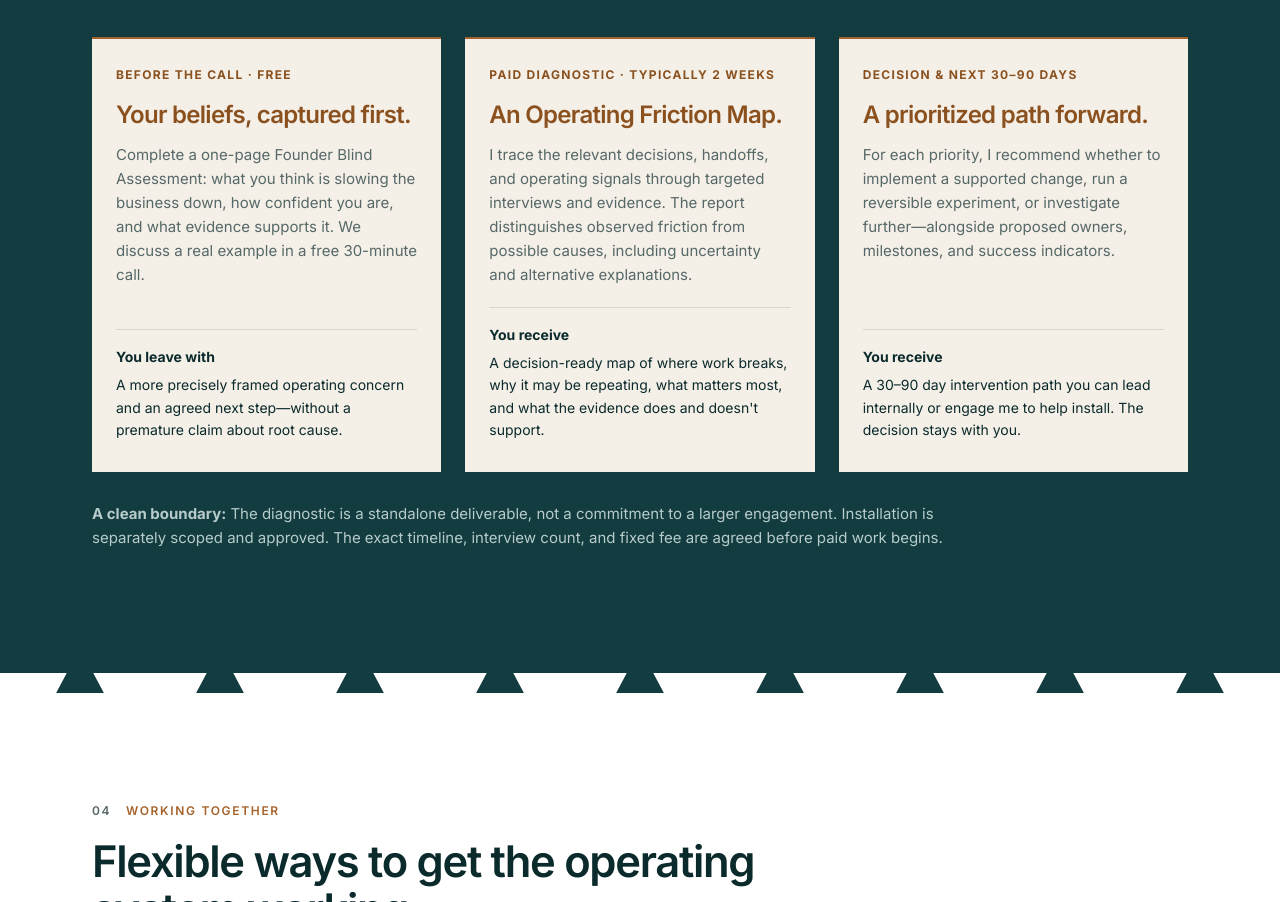
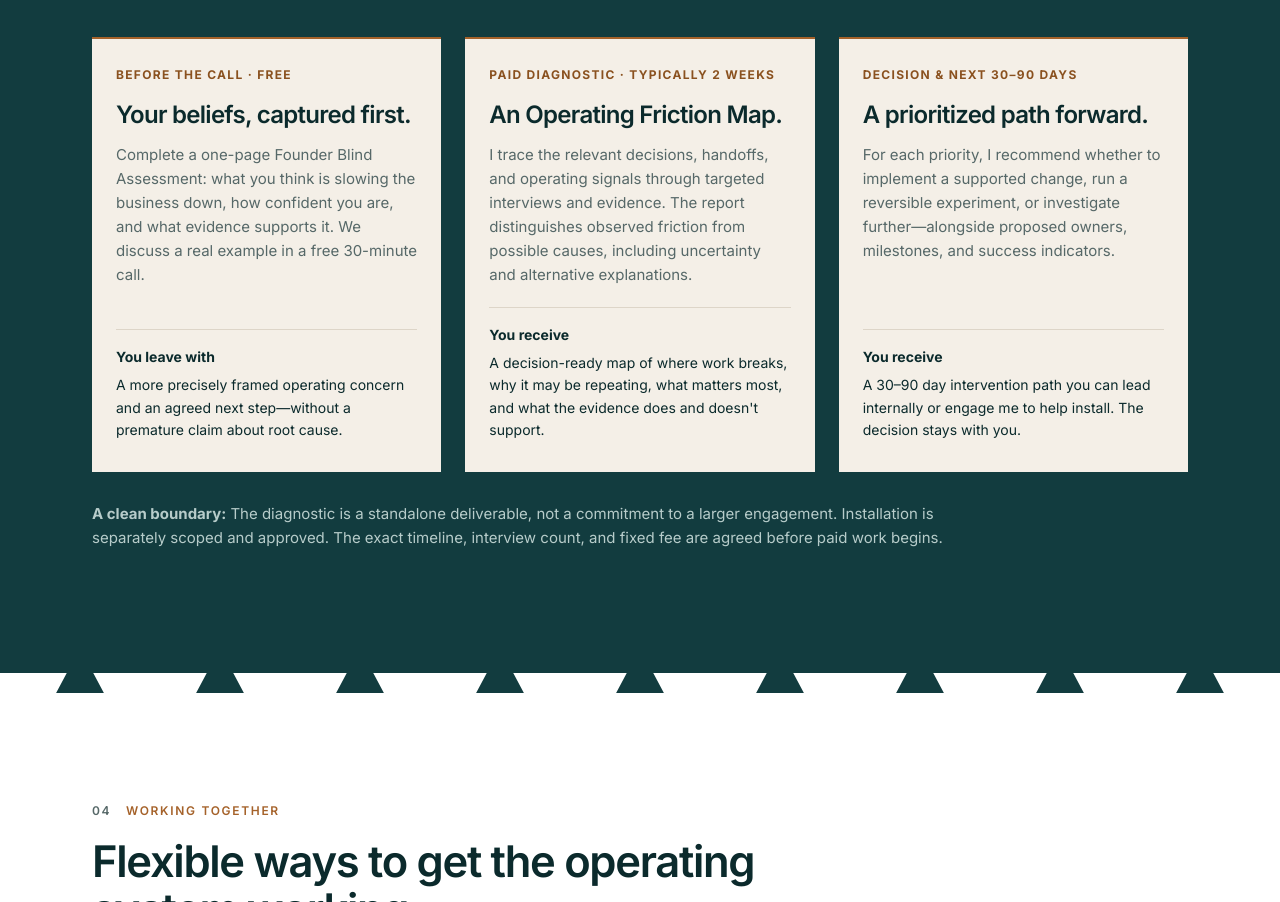
Before and after one commit to rilesallsmiles/OrgJoin, a plain HTML site: page index.html in a window 1280 px wide. Shown: the part 2940-3842 px from the top of the page. Drawn offline with Linux system fonts and the light colour scheme.

Commit message:
Update index.html

```diff
--- a/index.html
+++ b/index.html
@@ -111,7 +111,7 @@ footer{background:var(--ink);border-top:1px solid #1D4548;color:#8FA9A8;font-siz
 .deliverables-grid{display:grid;grid-template-columns:repeat(3,minmax(0,1fr));gap:24px}
 .deliverable{border-top:2px solid var(--blue);background:var(--mist);padding:26px 24px 30px;display:flex;flex-direction:column}
 .deliverable .stage{font-size:12px;font-weight:700;letter-spacing:.11em;text-transform:uppercase;color:var(--blue-d);margin-bottom:18px}
-.deliverable h3{font-size:24px;margin-bottom:14px;color:#8A511F;}
+.deliverable h3{font-size:24px;margin-bottom:14px;color:var(--ink)}
 .deliverable p{font-size:15px;color:var(--mute);margin:0 0 20px}
 .deliverable .output{font-size:14px;border-top:1px solid var(--line);padding-top:16px;margin-top:auto;color:var(--ink)}
 .deliverable .output strong{display:block;margin-bottom:6px}
```
